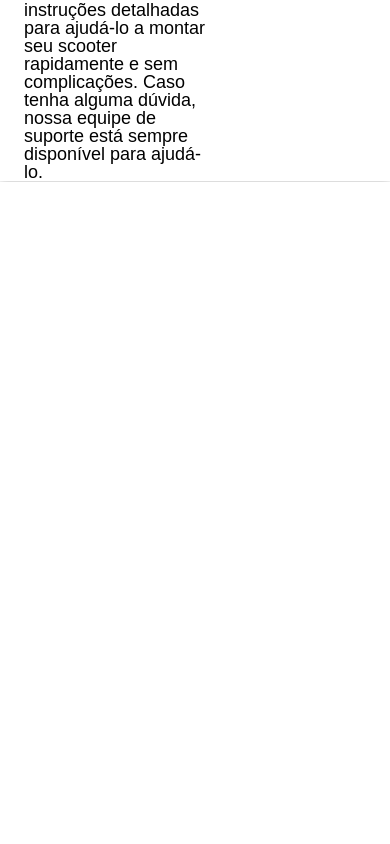
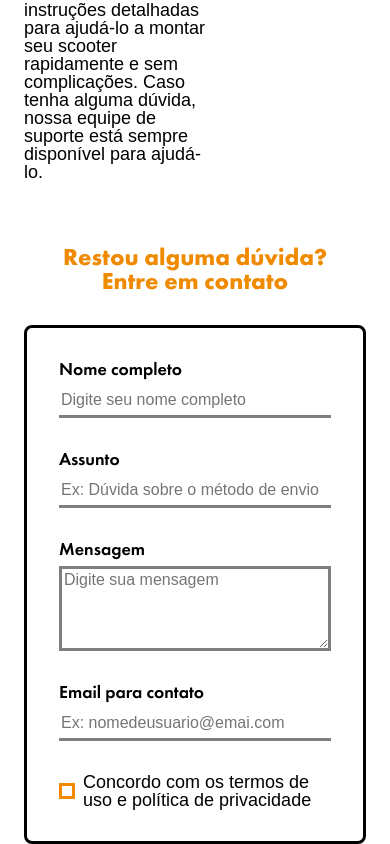
Before and after one commit to caioalmeida08/ideal-canyon, a Next.js app in the folder client/: page / in a window 390 px wide. Shown: the part 5411-6255 px from the top of the page. Before the commit the page ends 5593 px from the top, so only its background shows below. Built offline with nearby package versions, Linux system fonts and the light colour scheme; a web font is replaced by a local one.

Commit message:
implemented mobile version of doubts section

```diff
--- /dev/null
+++ b/client/components/Utils/Inputs.js
@@ -0,0 +1,36 @@
+import style from "./Inputs.module.scss"
+
+const InputText = ({ label, name, value, placeholder, width = "max" }) => {
+    return (
+        <>
+            <div className={style.field} data-width={width}>
+                <label className="text-demi" for={`input_${name}`}>{label}</label>
+                <input className={style.text} type="text" id={`input_${name}`} name={name} value={value} placeholder={placeholder} />
+            </div>
+        </>
+    )
+}
+
+const InputTextArea = ({ label, name, value, placeholder, width = "max" }) => {
+    return (
+        <>
+            <div className={style.field} data-width={width}>
+                <label className="text-demi" for={`input_${name}`}>{label}</label>
+                <textarea className={style.text_area} type="text" id={`input_${name}`} name={name} value={value} placeholder={placeholder} rows="5" />
+            </div>
+        </>
+    )
+}
+
+const InputCheckbox = ({ label, name, value, width = "max" }) => {
+    return (
+        <>
+            <div className={style.field} data-width={width}>
+                <input className={style.checkbox} type="checkbox" id={`input_${name}`} name={name} value={value} />
+                <label for={`input_${name}`}>{label}</label>
+            </div>
+        </>
+    )
+}
+
+export { InputText, InputTextArea, InputCheckbox }
--- /dev/null
+++ b/client/components/Utils/Inputs.module.scss
@@ -0,0 +1,57 @@
+.field {
+    width: fit-content;
+
+    display: grid;
+    row-gap: var(--spacing-8);
+
+    * {
+        box-sizing: border-box;
+        &::placeholder {
+            font-family: "Futura PT", sans-serif;
+            font-size: 1.2em;
+        }
+    }
+}
+
+.field[data-width="max"] {
+    width: 100% !important;
+}
+
+// Input-text
+.text {
+    height: var(--spacing-32);
+    width: 100%;
+
+    background-color: transparent;
+
+    border: none;
+    border-bottom: 3px solid rgba(127, 127, 127);
+}
+
+.text_area {
+    width: 100%;
+
+    background-color: transparent;
+
+    border: 3px solid rgba(127, 127, 127);
+}
+
+.field:has(.checkbox) {
+    display: flex;
+    align-items: center;
+    justify-content: center;
+    column-gap: var(--spacing-8);
+}
+
+.checkbox {
+    aspect-ratio: 1;
+    height: var(--spacing-16);
+    border: 3px solid var(--col-main);
+    margin: 0;
+    margin-top: 0.4em;
+    appearance: none;
+}
+
+.checkbox:checked {
+    background-color: var(--col-main);
+}
--- a/client/pages/index.tsx
+++ b/client/pages/index.tsx
@@ -4,6 +4,11 @@ import Navbar from "@/components/Navbar/Navbar.jsx";
 import PageTitle from "@/components/Utils/PageTitle";
 import { ButtonPrimary, ButtonSecondary } from "@/components/Utils/Buttons";
 import { IconHeart, IconStar } from "@/components/Utils/Icons";
+import {
+    InputCheckbox,
+    InputText,
+    InputTextArea,
+} from "@/components/Utils/Inputs";
 
 import HeroImage from "@/assets/img/hero_image.png";
 import ReviewVideo from "@/assets/img/review_video.jpg";
@@ -366,6 +371,46 @@ export default function Home() {
                     </ul>
                 </div>
             </section>
+            <section
+                className={`${style.doubts_form} section-margin-top side-bleed max-width-tablet-800 gap-h-32`}
+            >
+                <h2 className="text-h2 text-main text-center ">
+                    Restou alguma dúvida?
+                    <br />
+                    Entre em contato
+                </h2>
+                <form action="" className="gap-h-32">
+                    <InputText
+                        label="Nome completo"
+                        name="nome_completo"
+                        value=""
+                        placeholder="Digite seu nome completo"
+                    />
+                    <InputText
+                        label="Assunto"
+                        name="assunto"
+                        value=""
+                        placeholder="Ex: Dúvida sobre o método de envio"
+                    />
+                    <InputTextArea
+                        label="Mensagem"
+                        name="mensagem"
+                        value=""
+                        placeholder="Digite sua mensagem"
+                    />
+                    <InputText
+                        label="Email para contato"
+                        name="email_contato"
+                        value=""
+                        placeholder="Ex: nomedeusuario@emai.com"
+                    />
+                    <InputCheckbox
+                        label="Concordo com os termos de uso e política de privacidade"
+                        name="termos"
+                        value=""
+                    />
+                </form>
+            </section>
         </>
     );
 }
--- a/client/scss/pages/index.module.scss
+++ b/client/scss/pages/index.module.scss
@@ -394,3 +394,13 @@
         }
     }
 }
+
+// Doubts form
+.doubts_form {
+    form {
+        padding: var(--spacing-32);
+
+        border: 3px solid var(--col-dark);
+        border-radius: var(--spacing-8);
+    }
+}
```
